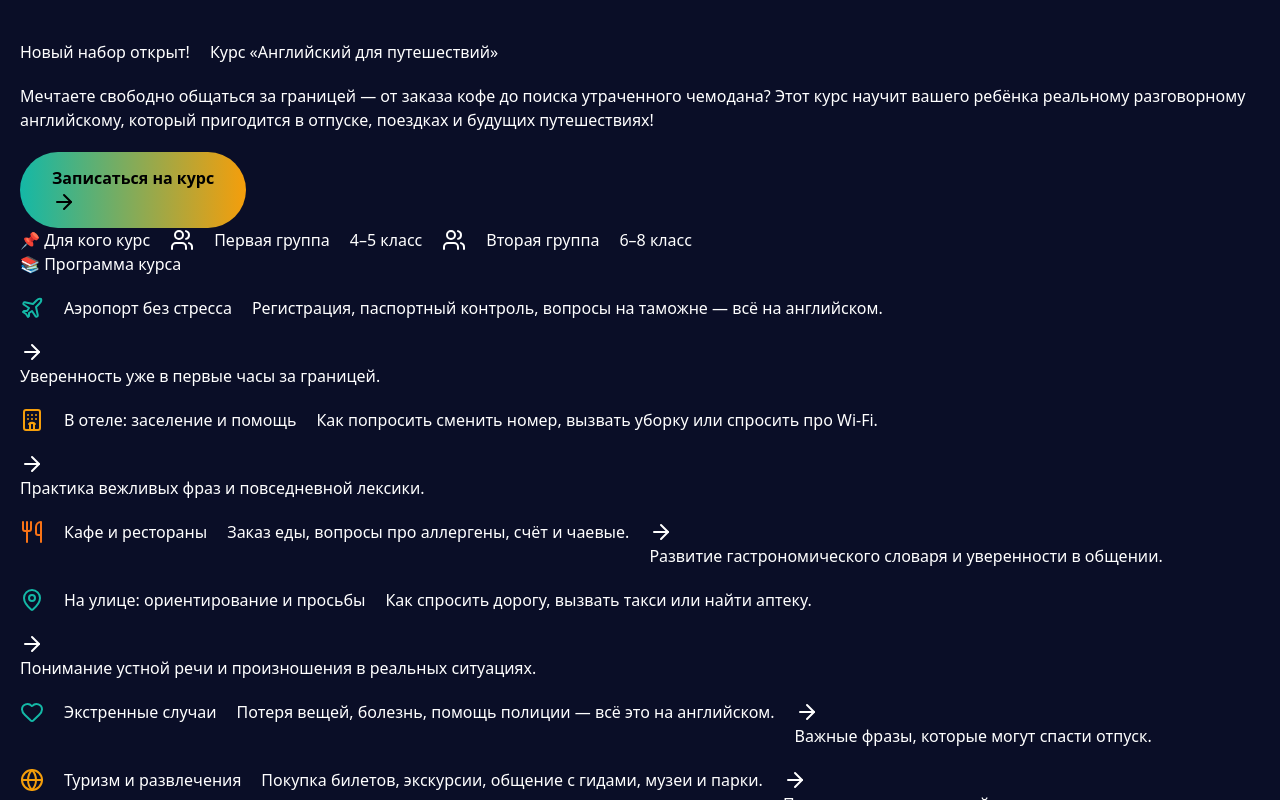
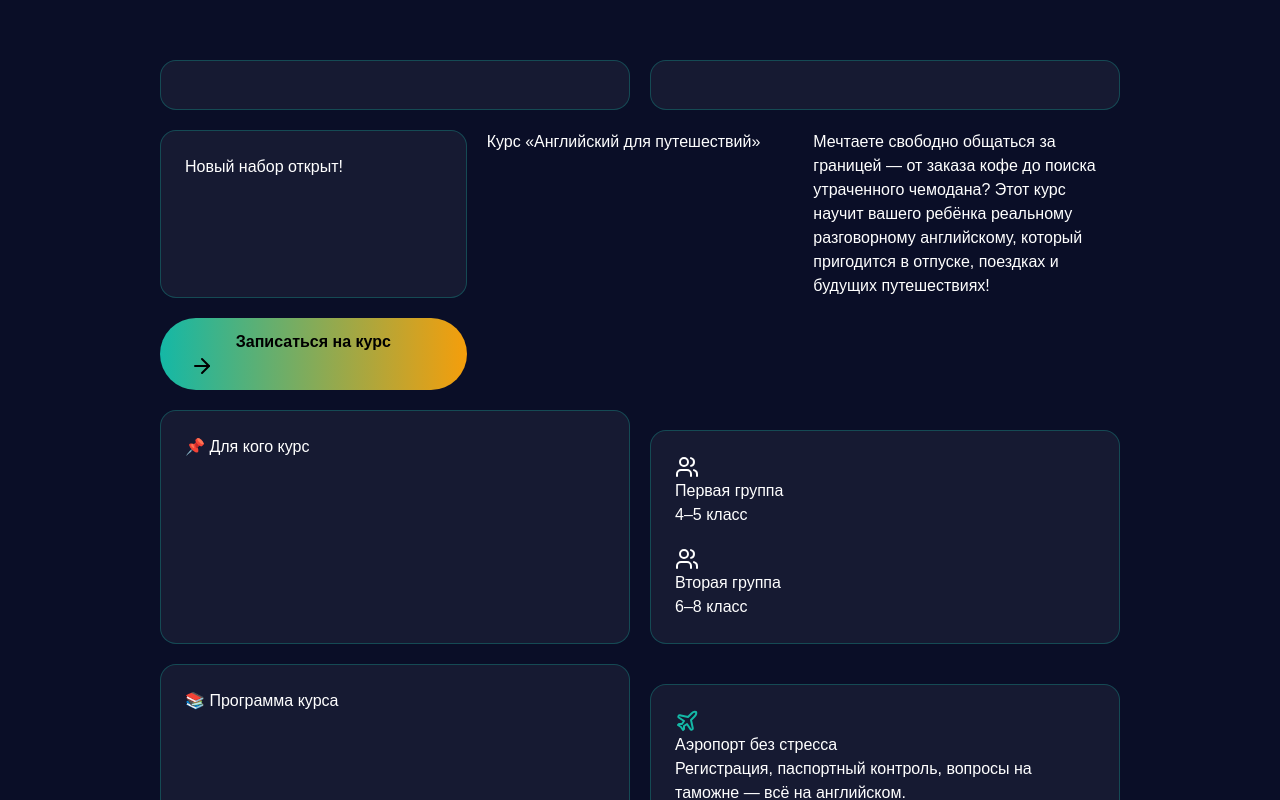
Before and after one commit to astartata/Englishcoursefigma, a React (Vite) app: page / in a window 1280 px wide. Shown: the top 800 px of the page. Built offline with nearby package versions, Linux system fonts and the light colour scheme.

Commit message:
Update index.css

```diff
--- a/src/styles/index.css
+++ b/src/styles/index.css
@@ -6,32 +6,41 @@ body {
   background-color: #0a0e27 !important;
   color: white !important;
   margin: 0;
+  font-family: sans-serif;
+}
+
+/* Контейнер для центрирования всего сайта */
+#root {
+  max-width: 1000px;
+  margin: 0 auto;
   padding: 40px 20px;
 }
 
-/* Сетка для карточек (2 в ряд на ПК) */
-section div {
-  display: flex;
-  flex-wrap: wrap;
-  gap: 20px;
+/* СЕТКА: Делаем карточки в ряд (2 колонки) */
+section > div,
+div[class*="grid"] {
+  display: grid !important;
+  grid-template-columns: repeat(auto-fit, minmax(300px, 1fr)) !important;
+  gap: 20px !important;
+  margin-top: 20px;
 }
 
-/* Сами карточки (как на вашем макете) */
-div[class*="group"], .card, [role="region"] > div > div {
-  flex: 1 1 45%;
+/* САМИ КАРТОЧКИ: Рамки и фон */
+div[class*="group"],
+.card,
+section > div > div {
   background: rgba(255, 255, 255, 0.05) !important;
   border: 1px solid rgba(20, 184, 166, 0.3) !important;
   border-radius: 16px !important;
   padding: 24px !important;
-  min-width: 300px;
 }
 
-/* Кнопка */
+/* КНОПКА: Наводим блеск */
 button, .cta-button {
   background: linear-gradient(90deg, #14b8a6, #f59e0b) !important;
-  color: #000 !important;
+  color: black !important;
   font-weight: bold;
-  padding: 14px 32px;
+  padding: 12px 30px;
   border-radius: 50px;
   border: none;
   cursor: pointer;
```
